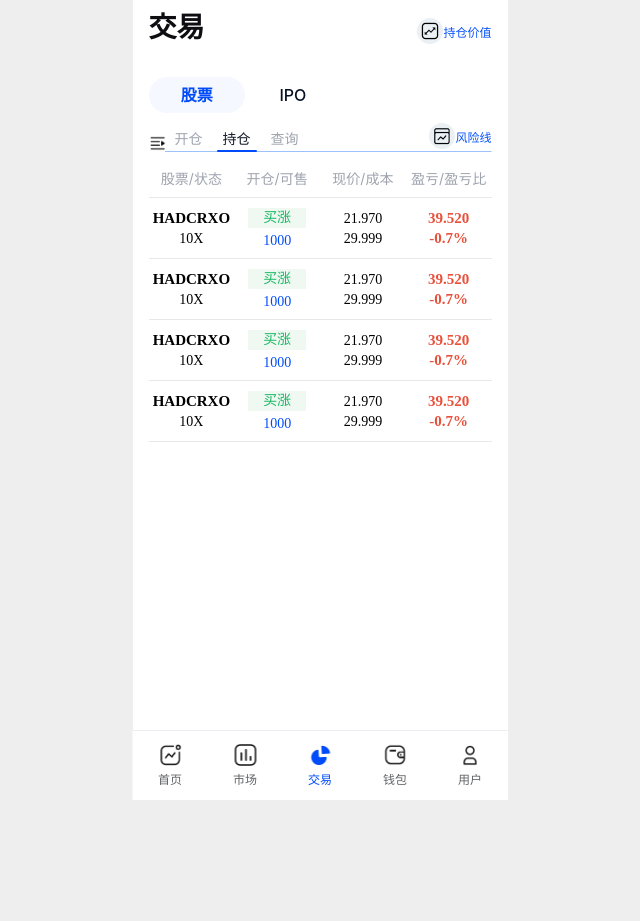
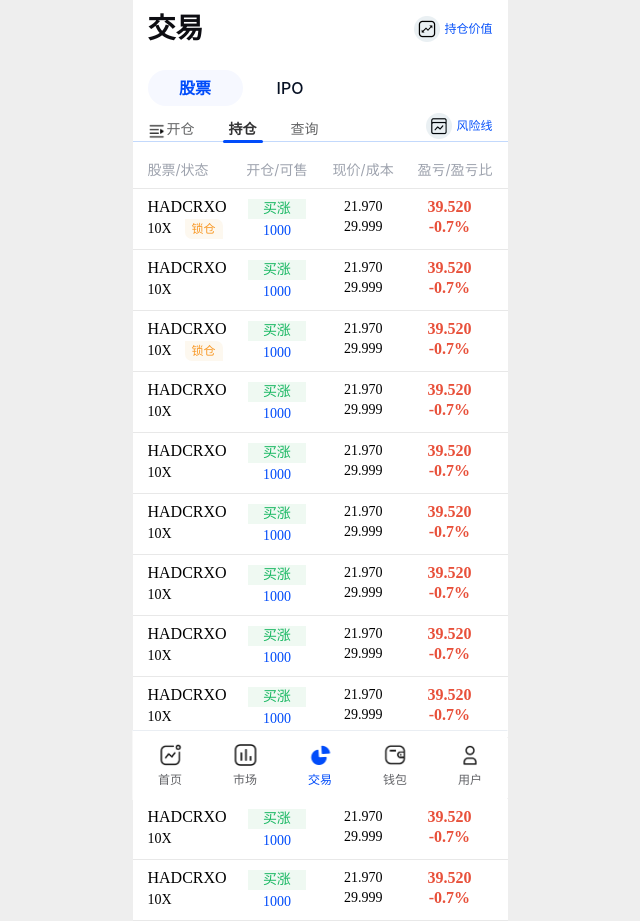
Before and after one commit to eyovvalupe/Centralized-Exchange-app, a Vue app: page /trade in a window 1280 px wide. Shown: the whole page, without its empty margins (320-960 px from the left). Before the commit the page ends 800 px from the top, so only its background shows below. Built offline with nearby package versions, Linux system fonts and the light colour scheme.

Commit message:
fix: 修改交易模块逻辑和ui

```diff
--- a/src/App.vue
+++ b/src/App.vue
@@ -43,7 +43,7 @@ const showBottom = computed(() => {
   return ["home", "user", "trade", "market", "market_info"].includes(route.name) && !loading.value;
 });
 
-// 预加载tab页面
+// 预加载 tab 页面
 Promise.all([
   import('./views/Home/Home.vue'),
   import('./views/Market/Market.vue'),
@@ -57,7 +57,7 @@ Promise.all([
 })
 
 const boundFunc = () => {
-  const reboundPage = ['user']
+  const reboundPage = ['user','trade']
   // 回弹效果
   let startY = 0
   const maxMove = 200
--- a/src/components/BottomTabBar.vue
+++ b/src/components/BottomTabBar.vue
@@ -58,6 +58,7 @@ const checkActive = item => {
     height: 1.4rem;
     left: 50%;
     transform: translateX(-50%);
+    z-index: 9999999;
 
     .bottom_nav_item {
         flex: 1;
--- a/src/style/index.less
+++ b/src/style/index.less
@@ -2,7 +2,6 @@
 html,
 body,
 #app {
-    overflow: hidden;
     width: 100%;
     height: 100%;
     padding: 0;
--- a/src/views/trade/MarketStock.vue
+++ b/src/views/trade/MarketStock.vue
@@ -1,53 +1,93 @@
 <template>
   <div class="opentrade">
-        <Tabs v-model:active="active" type="line" animated @change="onChange" border >
+
+      <Sticky>
+        <img src="/static/img/trade/open.png" alt="" class="open-img" :style="{ top: openHeaderTop }">
+          <Tabs class="tabs" v-model:active="active" :swipeable="false" animated :color="'#014CFA'" shrink @change="onChange">
             <Tab title="开仓">
               开仓
             </Tab>
             <Tab title="持仓">
-          <Grid :border="false" class="header-grid">
-            <GridItem text="股票/状态"></GridItem>
-            <GridItem text="开仓/可售"></GridItem>
-            <GridItem text="现价/成本"></GridItem>
-            <GridItem text="盈亏/盈亏比"></GridItem>
-          </Grid>
+            </Tab>
+            <Tab title="查询">
+                查询
+            </Tab>
+          </Tabs>
 
-          <div v-for="i in 4" :key="i">
+        <div class="risk-box" :style="{ top: headerTop }">
+          <img src="/static/img/trade/risk.png" alt="" class="risk-img">
+          <span>风险线</span>
+        </div>
+    </Sticky>
+
+    <!-- 持仓 -->
+    <div v-if="active === 1">
+      <div class="header-grid">
+          <div style="padding: 0 0.3rem; display: flex;" class="bottom-grid">
+            <div class="header-f-left">股票/状态</div>
+            <div>开仓/可售</div>
+            <div>现价/成本</div>
+            <div class="header-f-right">盈亏/盈亏比</div>
+          </div>
+        </div>
+
+        <div v-for="i in 12" :key="i">
           <SwipeCell>
-              <Grid :border="false" class="content-grid">
-              <GridItem>
-                <div class="f-text f-weight">
+            <div class="content-grid grid-item-hover" @click="showButton(i)">
+              <div style="padding: 0 0.3rem; display: flex;">
+                <div class="grid-item">
+                  <div class="f-text f-weight f-left" style="font-weight: 500;">
                     HADCRXO
                   </div>
-                <div>
+                  <div class="f-left" style="display: flex;">
+                    <div style="line-height: 0.4rem ">
                       10X
                     </div>
-              </GridItem>
-              <GridItem>
+                    <div class="close-button" v-if="i === 1 || i === 3">
+                      锁仓
+                    </div>
+                  </div>
+                </div>
+                <div class="grid-item">
                   <div class="f-text button">
                     买涨
                   </div>
                   <div class="special-color">
                     1000
                   </div>
-              </GridItem>
-              <GridItem>
+                </div>
+                <div class="grid-item">
                   <div class="f-text">
                     21.970
                   </div>
                   <div>
                     29.999
                   </div>
-              </GridItem>
-              <GridItem>
+                </div>
+                <div class="grid-item">
                   <div class="f-text f-weight red">
                     39.520
                   </div>
                   <div class="f-weight red">
                     -0.7%
                   </div>
-              </GridItem>
-              </Grid>
+                </div>
+              </div>
+            </div>
+            <div v-if="currentNum === i && buttonShow" class="button-show">
+              <div style="background: #F7931F;" @click="showDetailPopup(i)">
+                  <img src="/static/img/trade/detail.png" alt="">
+                  订单详情
+                </div>
+                <div style="background-color: #627eea;">
+                  <img src="/static/img/trade/update.png" alt="">
+                  更新
+                </div>
+                <div style="background-color: #014cfa;">
+                  <img src="/static/img/trade/close.png" alt="">
+                  平仓
+                </div>
+            </div>
             <template #right>
               <div class="button-style">
                 <div style="background: #F7931F;" @click="showDetailPopup">
@@ -67,16 +107,6 @@
           </SwipeCell>
 
         </div>
-
-
-        </Tab>
-        <Tab title="查询">
-            查询
-        </Tab>
-      </Tabs>
-      <div class="risk-box">
-        <img src="/static/img/trade/risk.png" alt="" class="risk-img">
-        <span>风险线</span>
     </div>
 
   </div>
@@ -84,11 +114,30 @@
 
 <script setup>
 import { ref } from "vue";
-  import { Tab, Tabs, Grid, GridItem, SwipeCell } from 'vant';
-  import { defineEmits } from 'vue';
+import { Tab, Tabs, Grid, GridItem, SwipeCell, Sticky } from 'vant';
+import { defineEmits, onMounted } from 'vue';
 
 const active =ref(1)
 const emit = defineEmits(['update']);
+const buttonShow = ref(false)
+const currentNum = ref(null)
+
+const headerTop = ref('2.25rem');
+const openHeaderTop = ref('2.43rem');
+let prevScrollPos = window.pageYOffset;
+
+
+window.onscroll = () => {
+  const currentScrollPos = window.pageYOffset;
+  if (currentScrollPos >= 100) {
+    headerTop.value = '0px';
+    openHeaderTop.value = '0.12rem';
+  } else {
+    headerTop.value = '2.25rem';
+    openHeaderTop.value = '2.43rem';
+  }
+  prevScrollPos = currentScrollPos;
+};
 
 const showDetailPopup = () =>{
   emit('update');
@@ -98,85 +147,77 @@
   active.value = val
 }
 
+const showButton = (i) =>{
+  buttonShow.value = !buttonShow.value
+  currentNum.value = i
+}
+
 </script>
 
 <style lang="less">
 .opentrade {
-    .van-tab {
-      width: 48px !important;
-      height: 26px !important;
-      flex-shrink: 0;
-      color: #9EA3AE !important;
-      text-align: center;
-      font-size: 14px !important;
-      font-style: normal;
-      font-weight: 400 !important;
-      line-height: 26px !important;
-      border-radius: 0 !important;
-      background-color: white !important;
-    }
-    .van-tab--active {
-      color: #121826 !important;
-      font-weight: 500 !important;
-    }
-    .van-tabs__line {
-      height: 2px !important;
-      background-color: #014cfa;
-      bottom: 0;
-    }
-    .van-hairline--top-bottom:after {
-      border-top: 0px;
-      border-color: #3b82f6;
-    }
-    .van-tabs--line .van-tabs__wrap {
-      margin-top: 5px;
-      height: 26px;
-      margin-left: 16px;
-    }
-    .van-tab__panel {
-      margin-top: 15px;
-    }
   .header-grid {
-      .van-grid-item__text {
+    padding-bottom: 0.12rem;
+    background: white;
+    border-bottom: 0.02rem solid #e8e8e8;
+    .bottom-grid div {
       color: #9EA3AE;
-        font-size: 14px;
+      font-size: 0.28rem;
       font-style: normal;
       font-weight: 400;
-        line-height: 24px;
-      }
-      .van-grid-item__content {
-        padding: 0;
-        padding-bottom: 6px;
-        background: white;
-        border-bottom: 1px solid #e8e8e8;
+      line-height: 0.48rem;
+      width: 25%;
+      text-align: center;
     }
   }
+  .header-f-left {
+    text-align: left !important;
+    width: 100%;
+  }
+  .header-f-right {
+    text-align: right !important;
+    width: 100%;
+  }
+  .grid-item-hover {
+    background-color: white;
+  }
+  .grid-item-hover :hover {
+    background: #E5E5E5 !important;
+  }
   .content-grid {
-      .van-grid-item__content {
-        border-bottom: 1px solid #e8e8e8;
-        padding: 10px 0;
+    border-bottom: 0.02rem solid #e8e8e8;
+    .grid-item {
+      padding: 0.2rem 0;
+      width: 25%;
     }
     div {
       color: #000;
       text-align: center;
       font-family: "PingFang SC";
-        font-size: 14px;
+      font-size: 0.28rem;
       font-style: normal;
       font-weight: 400;
-        line-height: 15px;
+      line-height: 0.3rem;
     }
     .f-text {
-        margin-bottom: 5px;
+      margin-bottom: 0.1rem;
+    }
+    .f-left {
+      text-align: left;
+      width: 100%;
     }
     .button {
-        height: 20px;
+      height: 0.4rem;
       color: #18B762;
-        padding: 2px 15px;
+      padding: 0.04rem 0.3rem;
       background-color: rgba(239, 249, 242);
+      width: 1.16rem;
+      margin: auto;
+      margin-bottom: 0.08rem;
     }
     .f-weight {
       font-weight: 600;
-        font-size: 15px;
+      font-size: 0.32rem;
     }
     .special-color {
       color: #014cfa;
@@ -187,40 +228,119 @@
   }
   .risk-box {
     position: absolute;
-      top: 2px;
-      right: 0;
+    top: 2.25rem;
+    right: 0.3rem;
     .risk-img {
-        width: 26px !important;
-        height: 26px !important;
+      width: 0.52rem !important;
+      height: 0.52rem !important;
+      margin-right: 0.08rem;
       vertical-align: middle;
     }
     span {
       vertical-align: middle;
       color: #0953FA;
-        font-size: 12px;
+      font-size: 0.24rem;
       font-style: normal;
       font-weight: 400;
-        line-height: normal;
     }
   }
   .button-style {
     div{
-        width: 61px;
-        height: 64px;
+      width: 1.22rem;
+      height: 1.28rem;
       flex-shrink: 0;
       color: white;
-        font-size: 12px;
+      font-size: 0.24rem;
       font-style: normal;
       font-weight: 500;
       text-align: center;
       display: inline-block;
       img {
-          width: 20px !important;
-          height: 20px !important;
+        width: 0.4rem !important;
+        height: 0.4rem !important;
         display: block;
         margin: auto;
-          margin-top: 11px;
-          margin-bottom: 7px;
+        margin-top: 0.22rem;
+        margin-bottom: 0.14rem;
+      }
+    }
+  }
+  .tabs {
+      flex: 1;
+      display: flex;
+      flex-direction: column;
+
+      .van-tabs__nav {
+        position: absolute;
+        width: 100%;
+        left: 0px;
+
+          &::after {
+              content: '';
+              width: 100%;
+              height: 0.02rem;
+              background-color: #3B82F6;
+              position: absolute;
+              bottom: 0.32rem;
+              left: 0;
+              opacity: 0.3;
+          }
+      }
+
+      .van-tab {
+          margin-left: 0.36rem;
+          font-size: 0.28rem;
+      }
+
+      .van-tabs__content {
+          flex: 1;
+
+          .van-swipe-item {
+              padding-bottom: 0.2rem;
+          }
+      }
+
+      .van-tabs__wrap {
+        height: 0.88rem;
+      }
+      .van-tabs__line {
+        bottom: 0.3rem;
+      }
+      .van-tabs__track {
+        height: 0;
+      }
+  }
+  .close-button {
+    margin-left: 0.26rem;
+    background-color: #fdf8ef;
+    color: #f89a29 !important;
+    width: 0.76rem;
+    height: 0.4rem;
+    text-align: center;
+    font-size: 0.24rem !important;
+    font-style: normal;
+    font-weight: 500 !important;
+    line-height: 0.4rem !important;
+    border-radius: 0 7px 0 7px;
+  }
+  .button-show {
+    display: flex;
+    div {
+      flex: 1;
+      height: 1.12rem !important;
+      color: #FFF;
+      text-align: left;
+      font-size: 0.24rem;
+      font-style: normal;
+      font-weight: 500;
+      line-height: 0.3rem;
+      padding-left: 0.32rem;
+      img {
+        height: 0.4rem !important;
+        margin-top: 0.22rem;
+        width: 0.4rem !important;
+        display: block;
+        margin-bottom: 0.12rem;
       }
     }
   }
--- a/src/views/trade/trade.vue
+++ b/src/views/trade/trade.vue
@@ -10,16 +10,16 @@
         </div>
       </div>
 
-        <Tabs v-model:active="active" type="line" animated @change="onChange" >
+      <Tabs v-model:active="active" type="line" animated @change="onChange" class="stock-tab">
         <Tab title="股票">
-          <img src="/static/img/trade/open.png" alt="" class="open-img">
-          <MarketStock @update="handleUpdate"/>
         </Tab>
         <Tab title="IPO">
           IPO
-          <!-- <MarketIPO /> -->
         </Tab>
       </Tabs>
+
+
+      <MarketStock @update="handleUpdate" v-if="active === 0"/>
 
     <Popup v-model:show="show" position="top" class="trade-popup">
       <div class="popup-title">
@@ -67,7 +67,7 @@
 
 <script setup>
   import { ref } from "vue";
-    import { Tab, Tabs, Popup } from 'vant';
+  import { Tab, Tabs, Popup, Sticky } from 'vant';
   import MarketStock from './MarketStock.vue'
   import OrderDetail from './OrderDetail.vue'
 
@@ -95,98 +95,120 @@
 
 <style lang="less">
   .trade {
-      padding: 0 16px;
+    position: relative;
       .header{
         display: flex;
         justify-content: space-between;
-          margin-bottom: 15px;
+        margin-bottom: 0.28rem;
+        padding: 0 0.3rem;
       }
       .title {
+        height: 1.12rem;
         color: #0D0D12;
-          font-size: 28px;
-          font-style: normal;
+        font-size: 0.56rem;
         font-weight: 600;
-          line-height: 25px;
-          padding: 15px 0px;
-          flex: 1;
+        line-height: 1.12rem;
       }
       .value {
         color: #0953FA;
-          font-size: 12px;
+        font-size: 0.24rem;
         font-style: normal;
         font-weight: 400;
         line-height: normal;
         flex: 1;
-          padding: 18px 0px;
+        height: 1.12rem;
+        line-height: 1.12rem;
         text-align: right;
       }
       .value-img {
-          width: 26px !important;
-          height: 26px !important;
+        width: 0.52rem !important;
+        height: 0.52rem !important;
         vertical-align: middle;
+        margin-right: 0.08rem;
       }
-        .van-tab {
-          width: 96.282px;
-          height: 36px;
+      .open-img {
+        width: 0.34rem !important;
+        height: 0.34rem !important;
+        position: absolute;
+        top: 2.43rem;
+        z-index: 99;
+        left: 0.3rem;
+      }
+      .stock-tab {
+        .van-tabs__nav--line {
+          padding-bottom: 0.32rem;
+        }
+        .van-tabs__wrap {
+          height: 0.88rem;
+          padding: 0 0.3rem;
+        }
+        > .van-tabs__wrap > .van-tabs__nav {
+            > .van-tab {
+            width: 1.9rem;
+            height: 0.72rem;
             flex-shrink: 0;
-          border-radius: 24px;
+            border-radius: 0.48rem;
             flex:none;
             color: #061023;
-          font-size: 16px;
+            font-size: 0.32rem;
             font-style: normal;
             font-weight: 500;
-          line-height: 25px;
+            line-height: 0.5rem;
+            padding: 0;
           }
-        .van-tab--active {
+          > .van-tab--active {
             background: #F6F8FF;
             color: #014CFA;
             text-align: center;
-          font-size: 16px;
+            font-size: 0.32rem;
             font-style: normal;
             font-weight: 600;
-          line-height: 24px;
+            line-height: 0.48rem;
           }
-        .van-tabs__line {
+          > .van-tabs__line {
             height: 0;
           }
-        .open-img {
-          width: 17px !important;
-          height: 17px !important;
+        }
+
+      }
+  }
+
+  @media (min-width: 751px) {
+    .trade-popup {
+        max-width: 375px;
         position: absolute;
-          top: 13px;
-          z-index: 99;
     }
 }
 
   .trade-popup {
-      min-height: 220px;
-      padding: 0 16px;
+    min-height: 4.4rem;
+    padding: 0 0.32rem;
     .popup-title {
       color: #0D0D12;
-        font-size: 28px;
+      font-size: 0.56rem;
       font-style: normal;
       font-weight: 600;
-        line-height: 25px;
-        padding-top: 15px;
-        margin-bottom: 16px;
+      line-height: 0.5rem;
+      padding-top: 0.3rem;
+      margin-bottom: 0.32rem;
     }
     .total-value {
       color: #061023;
       text-align: center;
-        font-size: 18px;
+      font-size: 0.36rem;
       font-style: normal;
       font-weight: 400;
-        line-height: 15px;
+      line-height: 0.3rem;
     }
     .num {
       color: #061023;
       text-align: center;
-        font-size: 30px;
+      font-size: 0.6rem;
       font-style: normal;
       font-weight: 600;
-        line-height: 15px;
-        margin-top: 24px;
-        margin-bottom: 30px;
+      line-height: 0.3rem;
+      margin-top: 0.48rem;
+      margin-bottom: 0.6rem;
     }
     .popup-flex {
       display: flex;
@@ -197,25 +219,25 @@
       .t-flex {
         color: #333;
         text-align: center;
-          font-size: 14px;
+        font-size: 0.28rem;
         font-style: normal;
         font-weight: 400;
-          line-height: 15px;
-          margin-bottom: 10px;
+        line-height: 0.3rem;
+        margin-bottom: 0.2rem;
       }
       .b-num {
         color: #333;
         text-align: center;
-          font-size: 16px;
+        font-size: 0.32rem;
         font-style: normal;
         font-weight: 600;
-          line-height: 15px;
+        line-height: 0.3rem;
       }
     }
   }
 
   .detail-box {
-      border-radius: 18px;
+    border-radius: 10.16rem;
   }
 
 </style>
```
Lines whose indentation alone changed are shown as unchanged.
